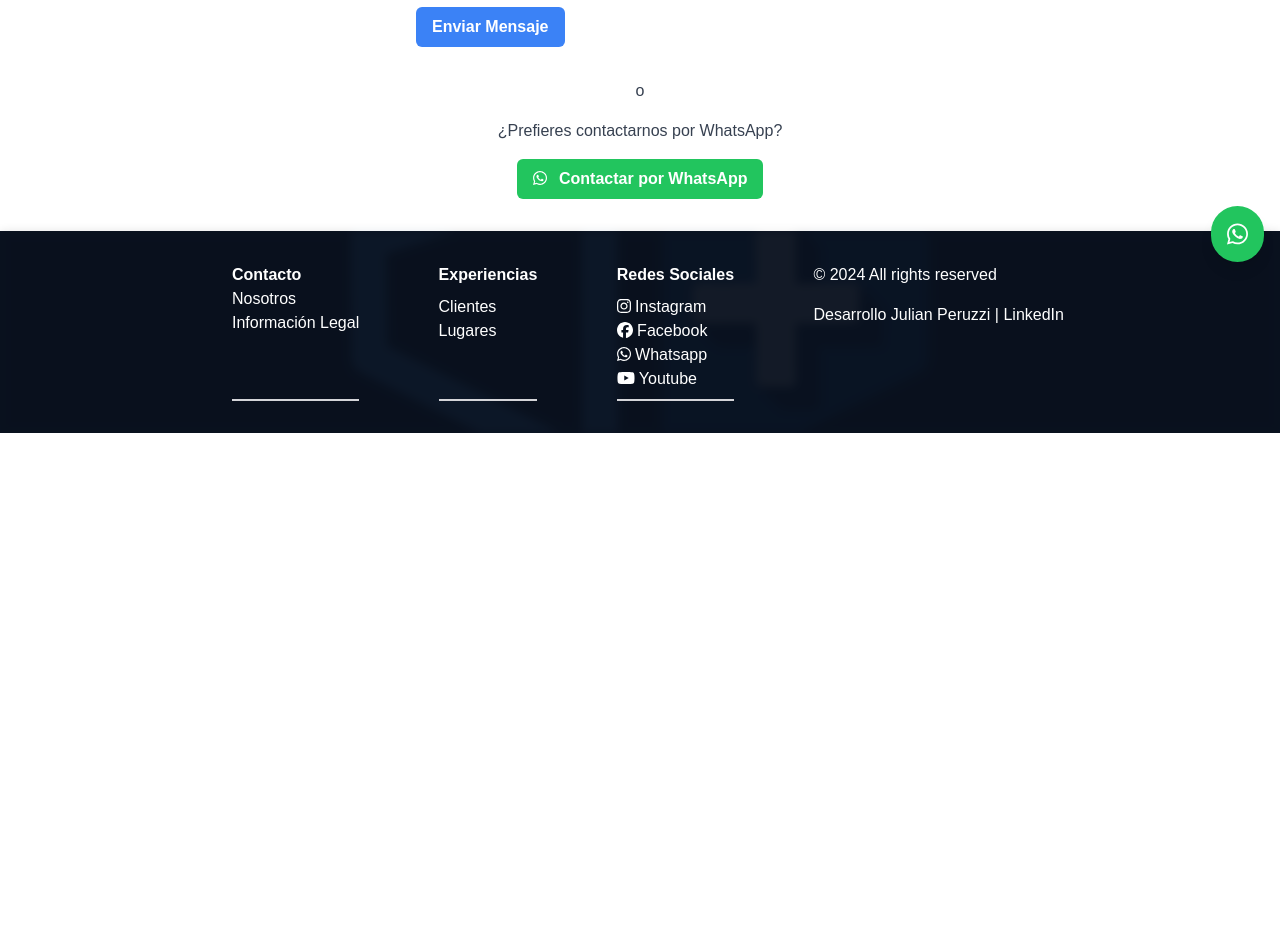
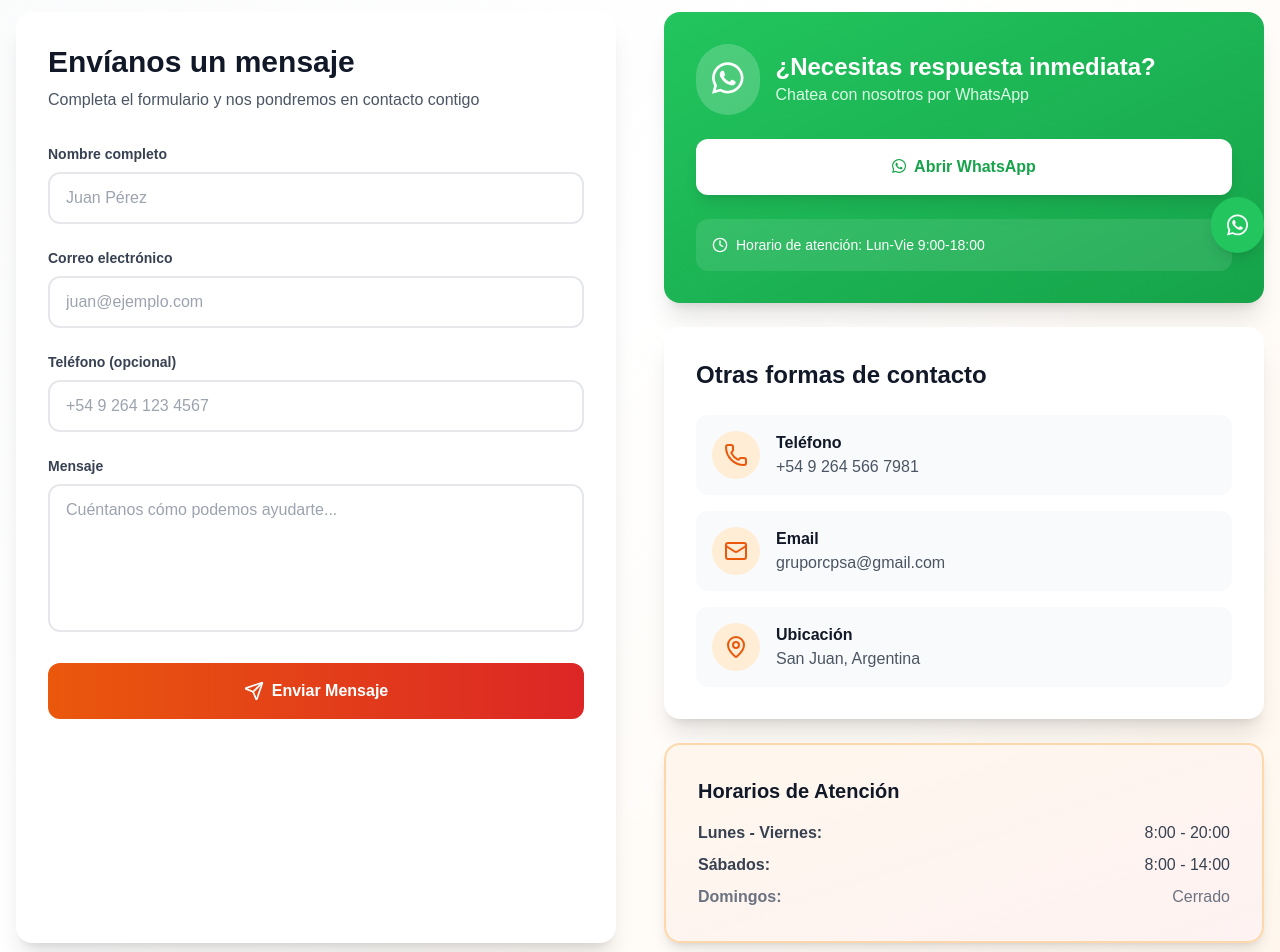
Before and after one commit to julianperuzzi/G-RCP-ARGENTINA, a React (Vite) app: page /Contacto in a window 1280 px wide. Shown: the part 520-1472 px from the top of the page. Before the commit the page ends 953 px from the top, so only its background shows below. Built offline with nearby package versions, Linux system fonts and the light colour scheme.

Commit message:
Update Contacto.jsx

```diff
--- a/src/pages/Contacto.jsx
+++ b/src/pages/Contacto.jsx
@@ -1,14 +1,17 @@
 import React, { useRef, useState } from 'react';
 import emailjs from '@emailjs/browser';
+import { Mail, Phone, MapPin, Send, CheckCircle, Clock, MessageSquare } from 'lucide-react';
 import { FontAwesomeIcon } from '@fortawesome/react-fontawesome';
-import { faWhatsapp } from '@fortawesome/free-brands-svg-icons'; // Importa el icono de WhatsApp
+import { faWhatsapp } from '@fortawesome/free-brands-svg-icons';
 
 const Contacto = () => {
   const form = useRef();
   const [enviado, setEnviado] = useState(false);
+  const [enviando, setEnviando] = useState(false);
 
   const sendEmail = (e) => {
     e.preventDefault();
+    setEnviando(true);
 
     emailjs
       .sendForm('service_gdyf4jl', 'template_y0xgfug', form.current, {
@@ -17,55 +20,249 @@ const Contacto = () => {
       .then(
         () => {
           console.log('SUCCESS!');
+          setEnviando(false);
           setEnviado(true);
           setTimeout(() => {
             setEnviado(false);
             form.current.reset();
-          }, 3000); // 5000 milliseconds = 5 seconds
+          }, 5000);
         },
         (error) => {
           console.log('FAILED...', error.text);
+          setEnviando(false);
         },
       );
   };
 
   return (
-    <div className="container mx-auto py-8 relative px-4 animate-fade-in">
-      <h1 className="text-3xl font-bold text-center mb-6">Comunicate con Nosotros</h1>
-      <div className="backdrop absolute top-0 left-0 w-full h-full bg-gray-600 bg-opacity-50 z-10" style={{ display: enviado ? 'block' : 'none' }}></div>
+    <section className="min-h-screen bg-gradient-to-br from-gray-50 via-white to-orange-50">
+      {/* Hero Section */}
+      <div className="bg-gradient-to-r from-orange-600 via-red-600 to-orange-700 text-white py-20 px-4">
+        <div className="max-w-6xl mx-auto text-center">
+          <MessageSquare className="w-16 h-16 mx-auto mb-6 animate-bounce" />
+          <h1 className="text-5xl md:text-6xl font-bold mb-6">
+            Contáctanos
+          </h1>
+          <p className="text-xl md:text-2xl text-orange-100 max-w-3xl mx-auto">
+            Estamos aquí para ayudarte. Envíanos tu consulta y te responderemos a la brevedad.
+          </p>
+        </div>
+      </div>
+
+      <div className="max-w-7xl mx-auto px-4 py-16">
+        <div className="grid grid-cols-1 lg:grid-cols-2 gap-12">
+          {/* Formulario de Contacto */}
+          <div className="bg-white rounded-2xl shadow-xl p-8 relative">
+            <div className="mb-8">
+              <h2 className="text-3xl font-bold text-gray-900 mb-2">
+                Envíanos un mensaje
+              </h2>
+              <p className="text-gray-600">
+                Completa el formulario y nos pondremos en contacto contigo
+              </p>
+            </div>
+
+            <form ref={form} onSubmit={sendEmail} className="space-y-6">
+              <div>
+                <label htmlFor="user_name" className="block text-sm font-semibold text-gray-700 mb-2">
+                  Nombre completo
+                </label>
+                <input
+                  id="user_name"
+                  type="text"
+                  name="user_name"
+                  placeholder="Juan Pérez"
+                  className="w-full px-4 py-3 border-2 border-gray-200 rounded-xl focus:border-orange-500 focus:outline-none transition-colors"
+                  required
+                />
+              </div>
+
+              <div>
+                <label htmlFor="user_email" className="block text-sm font-semibold text-gray-700 mb-2">
+                  Correo electrónico
+                </label>
+                <input
+                  id="user_email"
+                  type="email"
+                  name="user_email"
+                  placeholder="juan@ejemplo.com"
+                  className="w-full px-4 py-3 border-2 border-gray-200 rounded-xl focus:border-orange-500 focus:outline-none transition-colors"
+                  required
+                />
+              </div>
+
+              <div>
+                <label htmlFor="user_phone" className="block text-sm font-semibold text-gray-700 mb-2">
+                  Teléfono (opcional)
+                </label>
+                <input
+                  id="user_phone"
+                  type="tel"
+                  name="user_phone"
+                  placeholder="+54 9 264 123 4567"
+                  className="w-full px-4 py-3 border-2 border-gray-200 rounded-xl focus:border-orange-500 focus:outline-none transition-colors"
+                />
+              </div>
+
+              <div>
+                <label htmlFor="message" className="block text-sm font-semibold text-gray-700 mb-2">
+                  Mensaje
+                </label>
+                <textarea
+                  id="message"
+                  name="message"
+                  rows="5"
+                  placeholder="Cuéntanos cómo podemos ayudarte..."
+                  className="w-full px-4 py-3 border-2 border-gray-200 rounded-xl focus:border-orange-500 focus:outline-none transition-colors resize-none"
+                  required
+                ></textarea>
+              </div>
+
+              <button
+                type="submit"
+                disabled={enviando}
+                className={`w-full bg-gradient-to-r from-orange-600 to-red-600 text-white font-bold py-4 px-6 rounded-xl hover:shadow-lg transition-all flex items-center justify-center gap-2 ${
+                  enviando ? 'opacity-70 cursor-not-allowed' : 'hover:scale-[1.02]'
+                }`}
+              >
+                {enviando ? (
+                  <>
+                    <div className="animate-spin rounded-full h-5 w-5 border-b-2 border-white"></div>
+                    Enviando...
+                  </>
+                ) : (
+                  <>
+                    <Send className="w-5 h-5" />
+                    Enviar Mensaje
+                  </>
+                )}
+              </button>
+            </form>
+          </div>
+
+          {/* Información de Contacto y WhatsApp */}
+          <div className="space-y-6">
+            {/* WhatsApp Card - Destacada */}
+            <div className="bg-gradient-to-br from-green-500 to-green-600 rounded-2xl shadow-xl p-8 text-white">
+              <div className="flex items-center gap-4 mb-6">
+                <div className="bg-white/20 backdrop-blur-sm rounded-full p-4">
+                  <FontAwesomeIcon icon={faWhatsapp} className="text-4xl" />
+                </div>
+                <div>
+                  <h3 className="text-2xl font-bold">¿Necesitas respuesta inmediata?</h3>
+                  <p className="text-green-100">Chatea con nosotros por WhatsApp</p>
+                </div>
+              </div>
+
+              <a
+                href="https://wa.me/+5492645667981"
+                target="_blank"
+                rel="noopener noreferrer"
+                className="block w-full bg-white text-green-600 font-bold py-4 px-6 rounded-xl hover:bg-green-50 transition-all text-center shadow-lg hover:shadow-xl transform hover:scale-[1.02]"
+              >
+                <FontAwesomeIcon icon={faWhatsapp} className="mr-2" />
+                Abrir WhatsApp
+              </a>
+
+              <div className="mt-6 bg-white/10 backdrop-blur-sm rounded-xl p-4">
+                <div className="flex items-center gap-2 text-sm">
+                  <Clock className="w-4 h-4" />
+                  <span>Horario de atención: Lun-Vie 9:00-18:00</span>
+                </div>
+              </div>
+            </div>
+
+            {/* Información de Contacto */}
+            <div className="bg-white rounded-2xl shadow-xl p-8">
+              <h3 className="text-2xl font-bold text-gray-900 mb-6">
+                Otras formas de contacto
+              </h3>
+
+              <div className="space-y-4">
+                <div className="flex items-start gap-4 p-4 bg-gray-50 rounded-xl hover:bg-gray-100 transition-colors">
+                  <div className="bg-orange-100 rounded-full p-3">
+                    <Phone className="w-6 h-6 text-orange-600" />
+                  </div>
+                  <div>
+                    <h4 className="font-semibold text-gray-900">Teléfono</h4>
+                    <a href="tel:+5492645667981" className="text-gray-600 hover:text-orange-600">
+                      +54 9 264 566 7981
+                    </a>
+                  </div>
+                </div>
+
+                <div className="flex items-start gap-4 p-4 bg-gray-50 rounded-xl hover:bg-gray-100 transition-colors">
+                  <div className="bg-orange-100 rounded-full p-3">
+                    <Mail className="w-6 h-6 text-orange-600" />
+                  </div>
+                  <div>
+                    <h4 className="font-semibold text-gray-900">Email</h4>
+                    <a href="mailto:gruporcpsa@gmail.com" className="text-gray-600 hover:text-orange-600 break-all">
+                      gruporcpsa@gmail.com
+                    </a>
+                  </div>
+                </div>
+
+                <div className="flex items-start gap-4 p-4 bg-gray-50 rounded-xl hover:bg-gray-100 transition-colors">
+                  <div className="bg-orange-100 rounded-full p-3">
+                    <MapPin className="w-6 h-6 text-orange-600" />
+                  </div>
+                  <div>
+                    <h4 className="font-semibold text-gray-900">Ubicación</h4>
+                    <p className="text-gray-600">
+                      San Juan, Argentina
+                    </p>
+                  </div>
+                </div>
+              </div>
+            </div>
+
+            {/* Horarios de Atención */}
+            <div className="bg-gradient-to-br from-orange-50 to-red-50 rounded-2xl shadow-lg p-8 border-2 border-orange-200">
+              <h3 className="text-xl font-bold text-gray-900 mb-4">
+                Horarios de Atención
+              </h3>
+              <div className="space-y-2 text-gray-700">
+                <div className="flex justify-between">
+                  <span className="font-semibold">Lunes - Viernes:</span>
+                  <span>8:00 - 20:00</span>
+                </div>
+                <div className="flex justify-between">
+                  <span className="font-semibold">Sábados:</span>
+                  <span>8:00 - 14:00</span>
+                </div>
+                <div className="flex justify-between text-gray-500">
+                  <span className="font-semibold">Domingos:</span>
+                  <span>Cerrado</span>
+                </div>
+              </div>
+            </div>
+          </div>
+        </div>
+      </div>
+
+      {/* Modal de Éxito */}
       {enviado && (
-        <div className="mensaje-enviado absolute top-1/2 left-1/2 transform -translate-x-1/2 -translate-y-1/2 bg-lime-400 p-6 rounded-md shadow-lg z-20">
-          <p className="text-2xl text-white">¡Mensaje enviado correctamente!</p>
+        <div className="fixed inset-0 bg-black/60 backdrop-blur-sm flex justify-center items-center z-50 animate-fade-in">
+          <div className="bg-white rounded-2xl p-8 max-w-md mx-4 shadow-2xl animate-scale-in text-center">
+            <div className="bg-green-100 rounded-full w-20 h-20 flex items-center justify-center mx-auto mb-6">
+              <CheckCircle className="w-12 h-12 text-green-600" />
+            </div>
+            <h3 className="text-2xl font-bold text-gray-900 mb-3">
+              ¡Mensaje Enviado!
+            </h3>
+            <p className="text-gray-600 mb-6">
+              Gracias por contactarnos. Responderemos tu consulta a la brevedad.
+            </p>
+            <div className="bg-orange-50 border-2 border-orange-200 rounded-xl p-4">
+              <p className="text-sm text-orange-800">
+                <strong>Tiempo estimado de respuesta:</strong> 24-48 horas hábiles
+              </p>
+            </div>
+          </div>
         </div>
       )}
-      <form ref={form} onSubmit={sendEmail} className="max-w-md mx-auto relative z-0">
-        <div className="mb-4">
-          <label htmlFor="user_name" className="block text-gray-700 font-bold mb-2">Nombre</label>
-          <input id="user_name" type="text" name="user_name" className="border border-gray-300 rounded-md py-2 px-4 w-full" required />
-        </div>
-        <div className="mb-4">
-          <label htmlFor="user_email" className="block text-gray-700 font-bold mb-2">Correo electrónico</label>
-          <input id="user_email" type="email" name="user_email" className="border border-gray-300 rounded-md py-2 px-4 w-full" required />
-        </div>
-        <div className="mb-4">
-          <label htmlFor="message" className="block text-gray-700 font-bold mb-2">Mensaje</label>
-          <textarea id="message" name="message" className="border border-gray-300 rounded-md py-2 px-4 w-full h-32" required></textarea>
-        </div>
-        <button type="submit" className="bg-blue-500 hover:bg-blue-600 text-white font-bold py-2 px-4 rounded-md inline-flex items-center">
-          Enviar Mensaje
-        </button>
-      </form>
-
-      {/* Sección de contacto por WhatsApp */}
-      <div className="text-center mt-8">
-      <p className="mb-4 text-gray-700">o</p>
-        <p className="mb-4 text-gray-700">¿Prefieres contactarnos por WhatsApp?</p>
-        <a href="https://wa.me/+5492645667981" target="_blank" rel="noopener noreferrer" className="bg-green-500 hover:bg-green-600 text-white font-bold py-2 px-4 rounded-md inline-block">
-          <FontAwesomeIcon icon={faWhatsapp} className="mr-2" /> {/* Icono de WhatsApp */}
-          Contactar por WhatsApp
-        </a>
-      </div>
-    </div>
+    </section>
   );
 };
 
```
